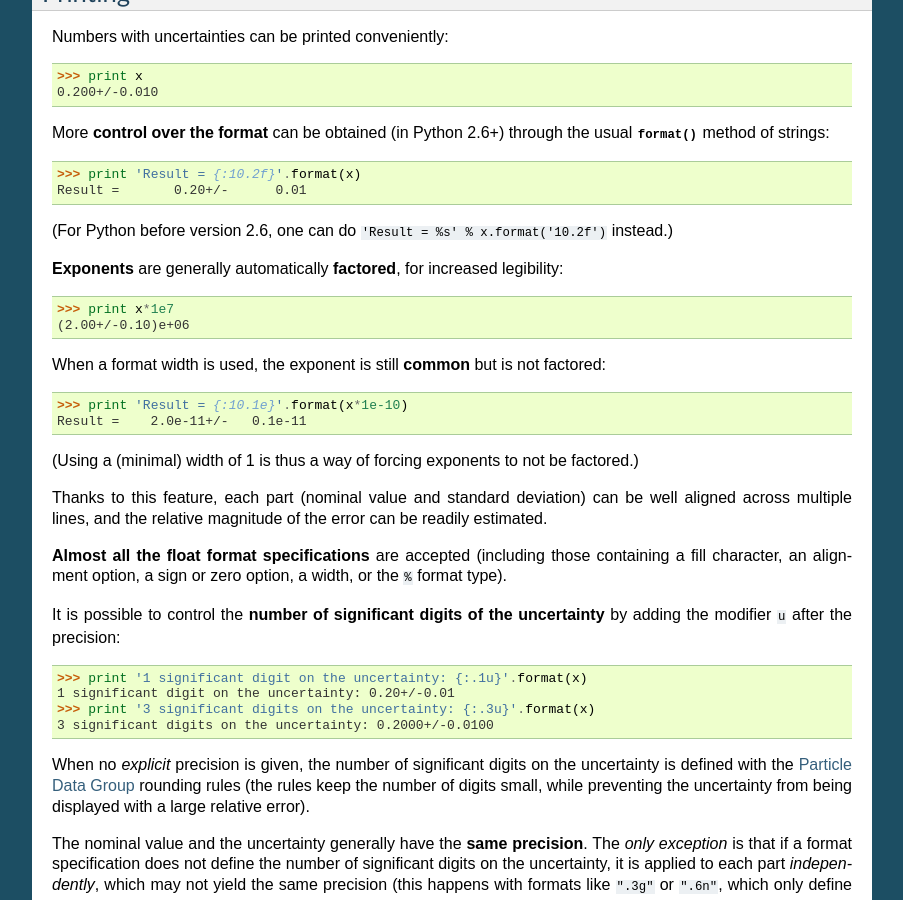
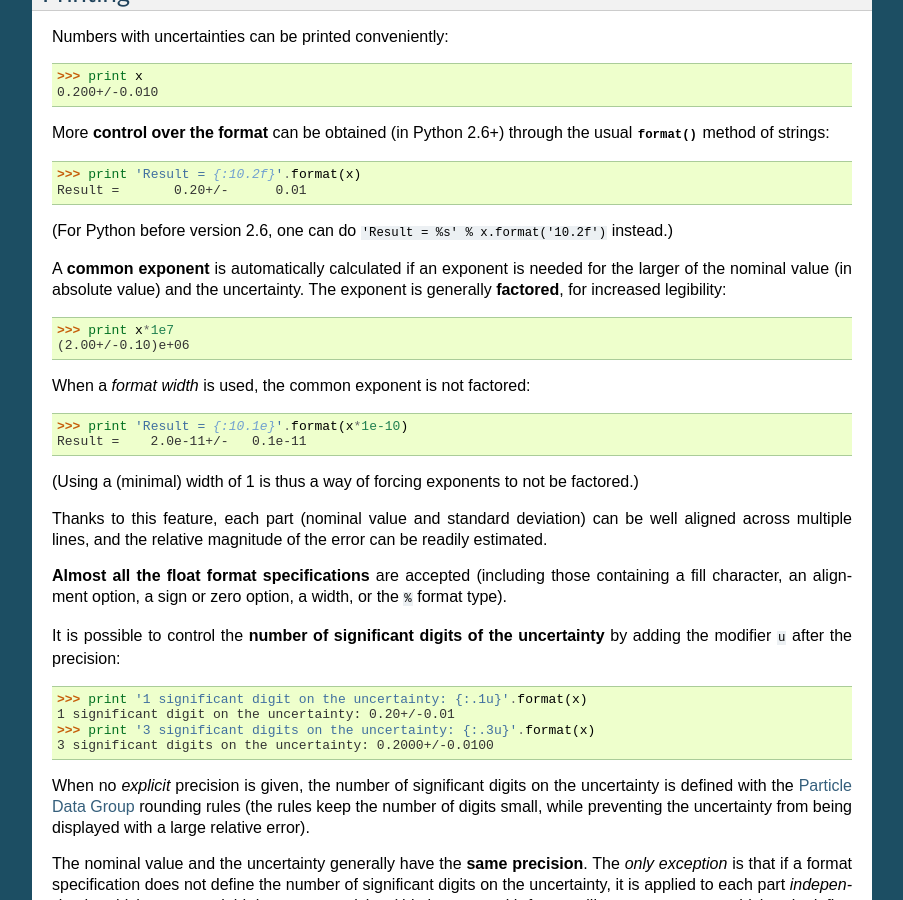
Before and after one commit to lmfit/uncertainties, a Sphinx documentation site: the page built from doc/user_guide.rst, in a window 1280 px wide and 900 px high, scrolled down 2344 px. Shown: the whole window, without its empty margins (198-1101 px from the left). Built offline with Sphinx 7.4.7, drawn with Linux system fonts in a browser that asks for light colours; the version number is read from the project's files by our own code.

Commit message:
Exponents: switched emphasis from the factored exponent to the common exponent.

```diff
--- a/doc/user_guide.rst
+++ b/doc/user_guide.rst
@@ -165,14 +165,15 @@ x.format('10.2f')`` instead.)
 
 .. Details on the facilities offered: exponents:
 
-**Exponents** are generally automatically **factored**, for increased
+A **common exponent** is automatically calculated if an exponent is
+needed for the larger of the nominal value (in absolute value) and the
+uncertainty. The exponent is generally **factored**, for increased
 legibility:
 
 >>> print x*1e7
 (2.00+/-0.10)e+06
 
-When a format width is used, the exponent is still **common** but is
-not factored:
+When a *format width* is used, the common exponent is not factored:
 
 >>> print 'Result = {:10.1e}'.format(x*1e-10)
 Result =    2.0e-11+/-   0.1e-11
```
